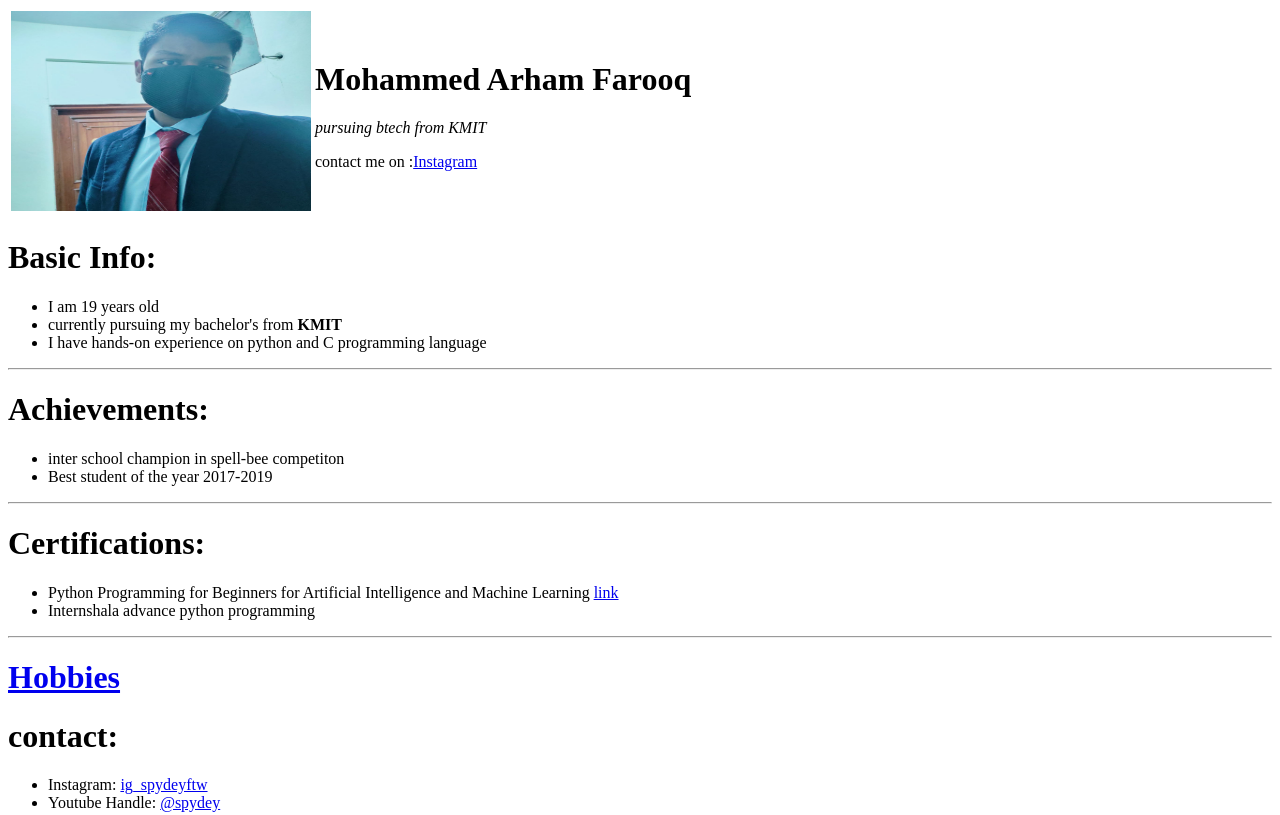
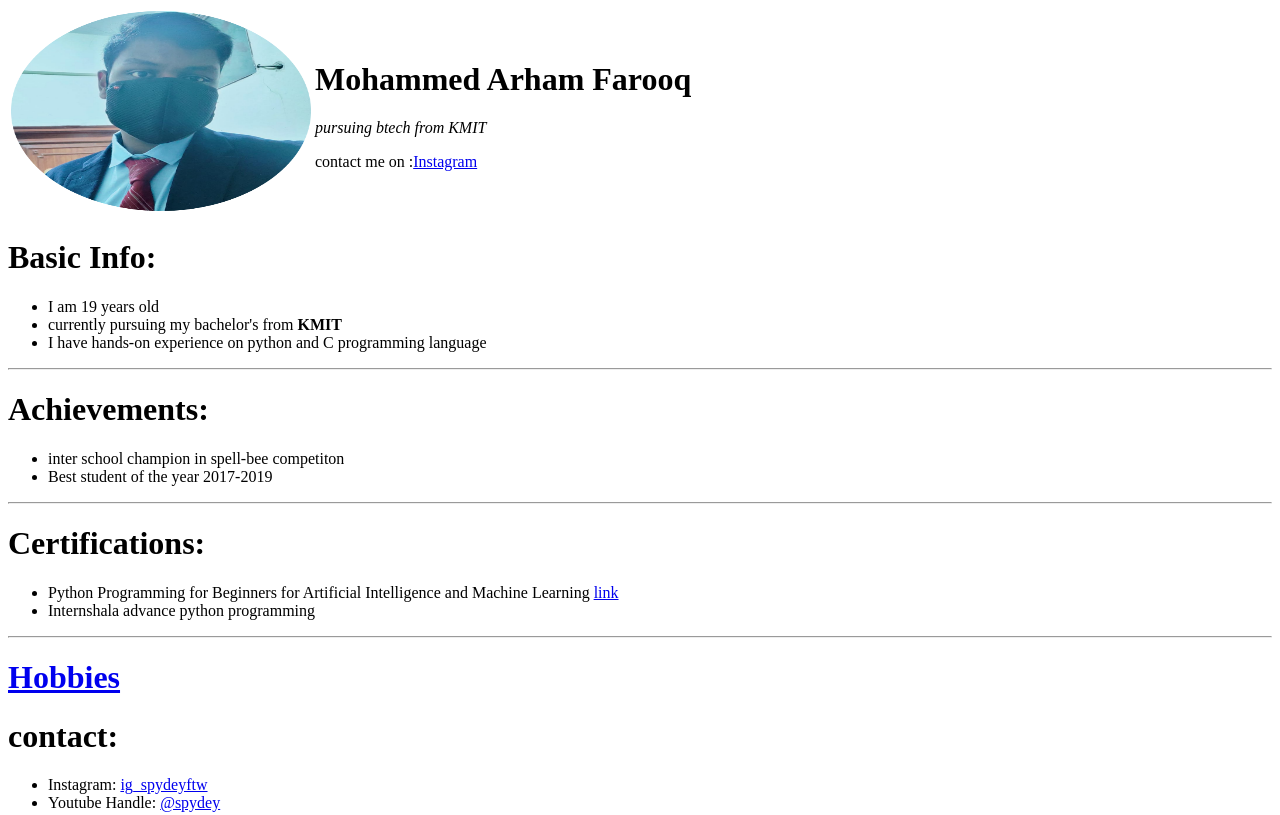
Before and after one commit to md-arham/resume, a plain HTML site: page index.html in a window 1280 px wide. Shown: the top 815 px of the page. Drawn offline with Linux system fonts and the light colour scheme.

Commit message:
last and final change

```diff
--- a/index.html
+++ b/index.html
@@ -8,7 +8,7 @@
     <body>
         <table>
             <tr>
-                <td><img src="arham.jpg" height = "200" width ="300"></td>
+                <td><img src="arham-modified.png" height = "200" width ="300"></td>
                 <td><h1>Mohammed Arham Farooq</h1>
                 <p><em>pursuing btech from KMIT</em></p>
                 <p>contact me on :<a href="https://instagram.com/ig_spydeyftw?igshid=YmMyMTA2M2Y=">Instagram</a></p>
```
